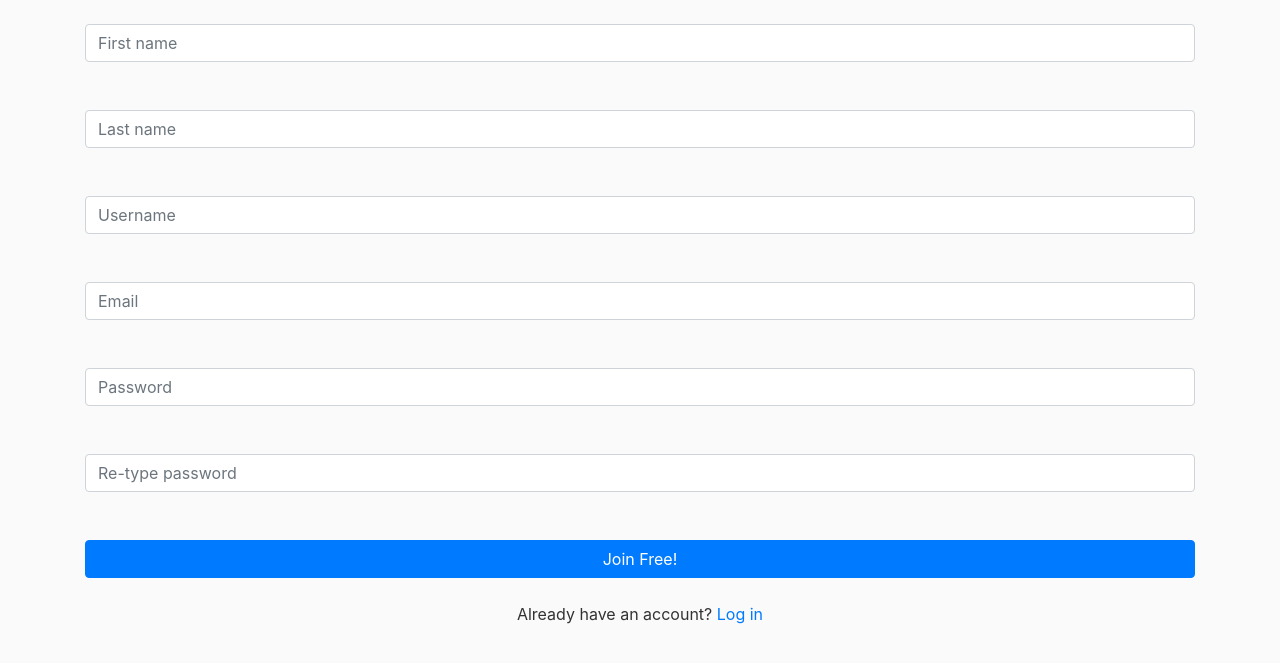
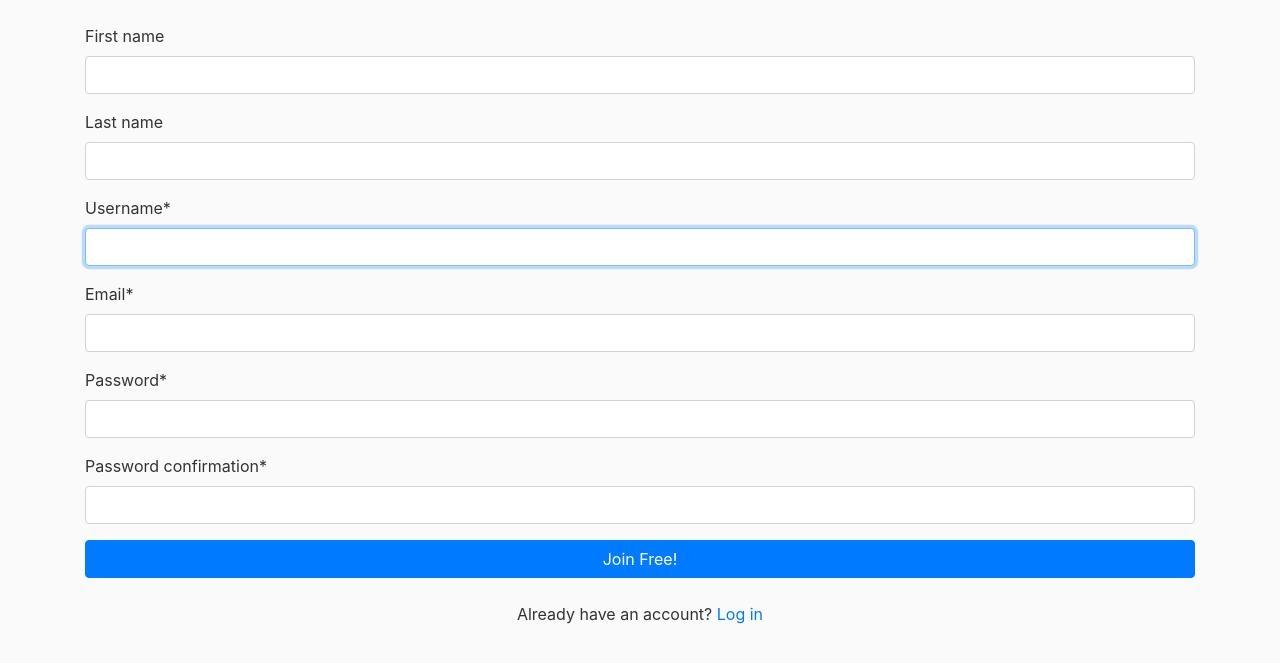
Before and after one commit to furkansimsekli/speakie, a Django app: page /register/ in a window 1280 px wide. Shown: the part 56-719 px from the top of the page. Run offline with Django 4.2, Linux system fonts and the light colour scheme; some libraries are stand-ins or nearby versions.

Commit message:
users: use django forms for register and login
It's easier to use, especially validation is not a pain in the ass

```diff
--- a/speakie/urls.py
+++ b/speakie/urls.py
@@ -16,10 +16,12 @@ Including another URLconf
 """
 # from django.contrib import admin
 from django.urls import path
-from users.views import RegisterView, LoginView, LogoutView
+from courses.views import CourseListView
+from users.views import RegistrationView, LoginView, LogoutView
 
 urlpatterns = [
-    path('register/', RegisterView.as_view(), name='register'),
+    path('', CourseListView.as_view(), name='home'),
+    path('register/', RegistrationView.as_view(), name='register'),
     path('login/', LoginView.as_view(), name='login'),
     path('logout/', LogoutView.as_view(), name='logout')
 ]
--- a/users/forms.py
+++ b/users/forms.py
@@ -4,8 +4,19 @@ from django.contrib.auth.forms import UserCreationForm
 
 
 class UserRegisterForm(UserCreationForm):
+    def __init__(self, *args, **kwargs):
+        super().__init__(*args, **kwargs)
+        self.fields['username'].help_text = ''
+        self.fields['password1'].help_text = ''
+        self.fields['password2'].help_text = ''
+
     email = forms.EmailField()
 
     class Meta:
         model = User
         fields = ['first_name', 'last_name', 'username', 'email', 'password1', 'password2']
+
+
+class LoginForm(forms.Form):
+    username = forms.CharField(label='Username')
+    password = forms.CharField(label='Password', widget=forms.PasswordInput)
--- a/users/templates/users/register.html
+++ b/users/templates/users/register.html
@@ -1,43 +1,10 @@
 {% extends "users/base.html" %}
+{% load crispy_forms_filters %}
+{% load crispy_forms_tags %}
 {% block content %}
     <form action="{% url 'register' %}" method="POST">
         {% csrf_token %}
-
-        <!-- First name input -->
-        <div class="form-outline mb-4">
-            <input type="text" id="first_name" name="first_name" class="form-control" placeholder="First name" required/>
-            <label class="form-label" for="first_name"></label>
-        </div>
-
-        <!-- Last name input -->
-        <div class="form-outline mb-4">
-            <input type="text" id="last_name" name="last_name" class="form-control" placeholder="Last name" required/>
-            <label class="form-label" for="last_name"></label>
-        </div>
-
-        <!-- Username input -->
-        <div class="form-outline mb-4">
-            <input type="text" id="username" name="username" class="form-control" placeholder="Username" required/>
-            <label class="form-label" for="username"></label>
-        </div>
-
-        <!-- Email input -->
-        <div class="form-outline mb-4">
-            <input type="email" id="email" name="email" class="form-control" placeholder="Email" required/>
-            <label class="form-label" for="email"></label>
-        </div>
-
-        <!-- Password1 input -->
-        <div class="form-outline mb-4">
-            <input type="password" id="password1" name="password1" class="form-control" placeholder="Password" required/>
-            <label class="form-label" for="password1"></label>
-        </div>
-
-        <!-- Password2 input -->
-        <div class="form-outline mb-4">
-            <input type="password" id="password2" name="password2"  class="form-control" placeholder="Re-type password" required/>
-            <label class="form-label" for="password2"></label>
-        </div>
+        {{ form | crispy }}
 
         <!-- Submit button -->
         <button type="submit" class="btn btn-primary btn-block mb-4">Join Free!</button>
--- a/users/views.py
+++ b/users/views.py
@@ -1,25 +1,42 @@
 from django.contrib.auth import authenticate, login, logout
 from django.shortcuts import render, redirect
 from django.views import View
-from .forms import UserRegisterForm
+from users.forms import UserRegisterForm, LoginForm
 
 
-class RegisterView(View):
+class RegistrationView(View):
     def get(self, request):
-        return render(request, 'users/register.html')
+        form = UserRegisterForm()
+        return render(request, 'users/register.html', {'form': form})
 
     def post(self, request):
-        print(request.POST)
-        return render(request, 'users/register.html')
+        form = UserRegisterForm(request.POST)
+
+        if form.is_valid():
+            form.save()
+            return redirect('login')
+
+        return render(request, 'users/register.html', {'form': form})
 
 
 class LoginView(View):
     def get(self, request):
-        return render(request, 'users/login.html')
+        form = LoginForm()
+        return render(request, 'users/login.html', {'form': form})
 
     def post(self, request):
-        print(request.POST.get('username'))
-        return render(request, 'users/login.html')
+        form = LoginForm(request.POST)
+        if form.is_valid():
+            username = form.cleaned_data['username']
+            password = form.cleaned_data['password']
+            user = authenticate(request, username=username, password=password)
+            print(user)
+
+            if user is not None:
+                login(request, user)
+                return redirect('home')
+
+        return render(request, 'users/login.html', {'form': form})
 
 
 class LogoutView(View):
```
Also changed, not shown: speakie/settings.py (+7 -2 lines), users/templates/users/login.html (+2 -19 lines).
